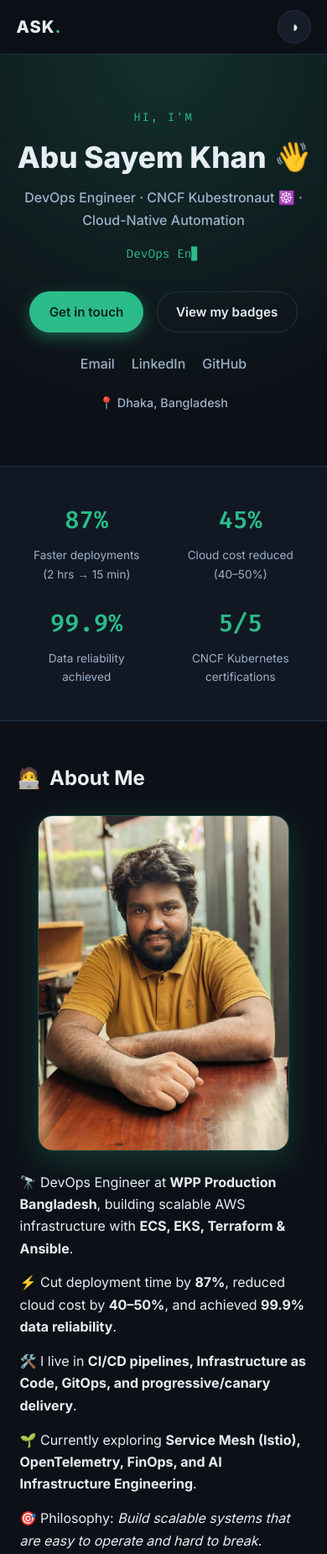
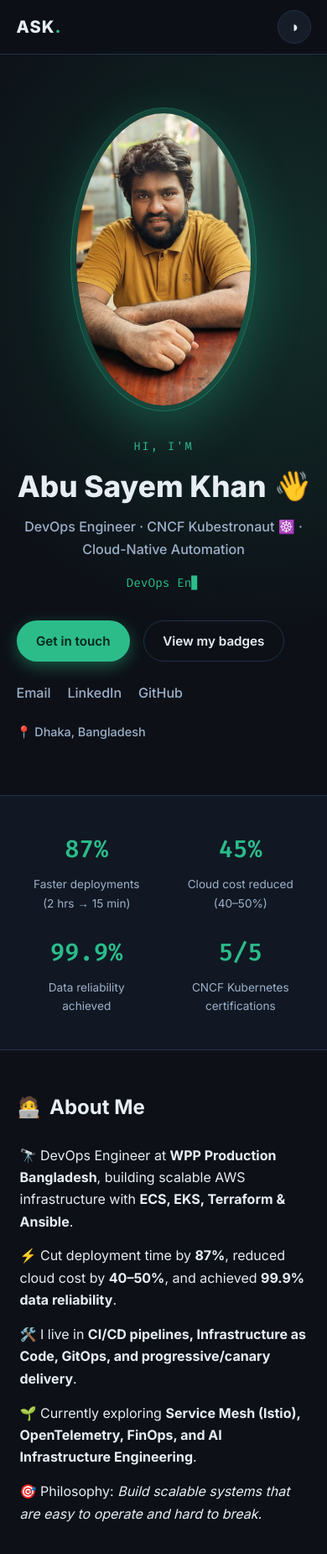
Before and after one commit to sayemborno/sayemborno.github.io, a plain HTML site: page index.html in a window 390 px wide. Shown: the top 1851 px of the page at 84% size. Drawn offline with Linux system fonts and the light colour scheme.

Commit message:
code update

```diff
--- a/index.html
+++ b/index.html
@@ -21,7 +21,7 @@
     <link
         href="https://fonts.googleapis.com/css2?family=Fira+Code:wght@400;600&family=Inter:wght@400;500;600;700;800&display=swap"
         rel="stylesheet" />
-    <link rel="stylesheet" href="styles.css?v=3" />
+    <link rel="stylesheet" href="styles.css?v=4" />
 </head>
 
 <body>
@@ -43,21 +43,27 @@
     <!-- Hero -->
     <section id="top" class="hero">
         <div class="container hero__inner">
+            <div class="hero__text">
                 <p class="hero__eyebrow">Hi, I'm</p>
                 <h1 class="hero__name">Abu Sayem Khan <span class="wave">👋</span></h1>
                 <h2 class="hero__role">DevOps Engineer · CNCF Kubestronaut ☸️ · Cloud-Native Automation</h2>
                 <p class="hero__typed" id="typed"></p>
                 <div class="hero__cta">
                     <a class="btn btn--primary" href="#contact">Get in touch</a>
-                <a class="btn btn--ghost" href="https://www.credly.com/users/abu-khan.79767624/badges" target="_blank"
-                    rel="noopener">View my badges</a>
+                    <a class="btn btn--ghost" href="https://www.credly.com/users/abu-khan.79767624/badges"
+                        target="_blank" rel="noopener">View my badges</a>
                 </div>
                 <div class="hero__socials">
                     <a href="mailto:borno009988@gmail.com" aria-label="Email">Email</a>
                     <a href="https://www.linkedin.com/in/abu-sayem-khan-2a2b05157/" target="_blank" rel="noopener"
                         aria-label="LinkedIn">LinkedIn</a>
-                <a href="https://github.com/sayemborno" target="_blank" rel="noopener" aria-label="GitHub">GitHub</a>
+                    <a href="https://github.com/sayemborno" target="_blank" rel="noopener"
+                        aria-label="GitHub">GitHub</a>
                     <span class="hero__location">📍 Dhaka, Bangladesh</span>
+                </div>
+            </div>
+            <div class="hero__figure">
+                <img class="hero__photo" src="profile.jpg" alt="Abu Sayem Khan" width="360" height="360" />
             </div>
         </div>
     </section>
@@ -89,8 +95,6 @@
         <div class="container">
             <h2 class="section__title"><span>🧑‍💻</span> About Me</h2>
             <div class="about">
-                <img class="about__photo" src="profile.jpg" alt="Abu Sayem Khan" width="320" height="400"
-                    loading="lazy" />
                 <ul class="about__list">
                     <li>🔭 DevOps Engineer at <strong>WPP Production Bangladesh</strong>, building scalable AWS
                         infrastructure with <strong>ECS, EKS, Terraform &amp; Ansible</strong>.</li>
--- a/styles.css
+++ b/styles.css
@@ -106,7 +106,6 @@ a {
 /* Hero */
 .hero {
     padding: clamp(4rem, 12vw, 8rem) 0 4rem;
-    text-align: center;
     position: relative;
     overflow: hidden;
 }
@@ -115,12 +114,48 @@ a {
     content: "";
     position: absolute;
     inset: 0;
-    background: radial-gradient(600px circle at 50% 0%, color-mix(in srgb, var(--accent) 18%, transparent), transparent 70%);
+    background: radial-gradient(600px circle at 80% 30%, color-mix(in srgb, var(--accent) 18%, transparent), transparent 70%);
     pointer-events: none;
 }
 
 .hero__inner {
     position: relative;
+    display: grid;
+    grid-template-columns: 1.2fr 0.8fr;
+    align-items: center;
+    gap: clamp(2rem, 5vw, 4rem);
+}
+
+.hero__figure {
+    display: flex;
+    justify-content: center;
+}
+
+.hero__photo {
+    width: clamp(220px, 30vw, 360px);
+    aspect-ratio: 1 / 1;
+    border-radius: 50%;
+    object-fit: cover;
+    object-position: center top;
+    border: 6px solid color-mix(in srgb, var(--accent) 25%, transparent);
+    box-shadow: 0 0 0 1px color-mix(in srgb, var(--accent) 40%, transparent),
+        0 20px 60px color-mix(in srgb, var(--accent) 30%, transparent);
+}
+
+@media (max-width: 780px) {
+    .hero__inner {
+        grid-template-columns: 1fr;
+        text-align: center;
+    }
+
+    .hero__figure {
+        order: -1;
+    }
+
+    .hero__cta,
+    .hero__socials {
+        justify-content: center;
+    }
 }
 
 .hero__eyebrow {
@@ -200,7 +235,7 @@ a {
 .hero__cta {
     display: flex;
     gap: 1rem;
-    justify-content: center;
+    justify-content: flex-start;
     flex-wrap: wrap;
     margin: 2rem 0 1.5rem;
 }
@@ -208,7 +243,7 @@ a {
 .hero__socials {
     display: flex;
     gap: 1.25rem;
-    justify-content: center;
+    justify-content: flex-start;
     flex-wrap: wrap;
     align-items: center;
     color: var(--text-dim);
@@ -319,32 +354,6 @@ a {
 }
 
 /* About */
-.about {
-    display: grid;
-    grid-template-columns: minmax(220px, 300px) 1fr;
-    gap: clamp(1.5rem, 4vw, 3rem);
-    align-items: center;
-}
-
-.about__photo {
-    width: 100%;
-    max-width: 300px;
-    aspect-ratio: 4 / 5;
-    object-fit: cover;
-    object-position: center top;
-    border-radius: 18px;
-    border: 1px solid color-mix(in srgb, var(--accent) 35%, transparent);
-    box-shadow: 0 12px 40px color-mix(in srgb, var(--accent) 22%, transparent);
-}
-
-@media (max-width: 640px) {
-    .about {
-        grid-template-columns: 1fr;
-        justify-items: center;
-        text-align: left;
-    }
-}
-
 .about__list {
     list-style: none;
     display: grid;
```
Lines whose indentation alone changed are shown as unchanged.
